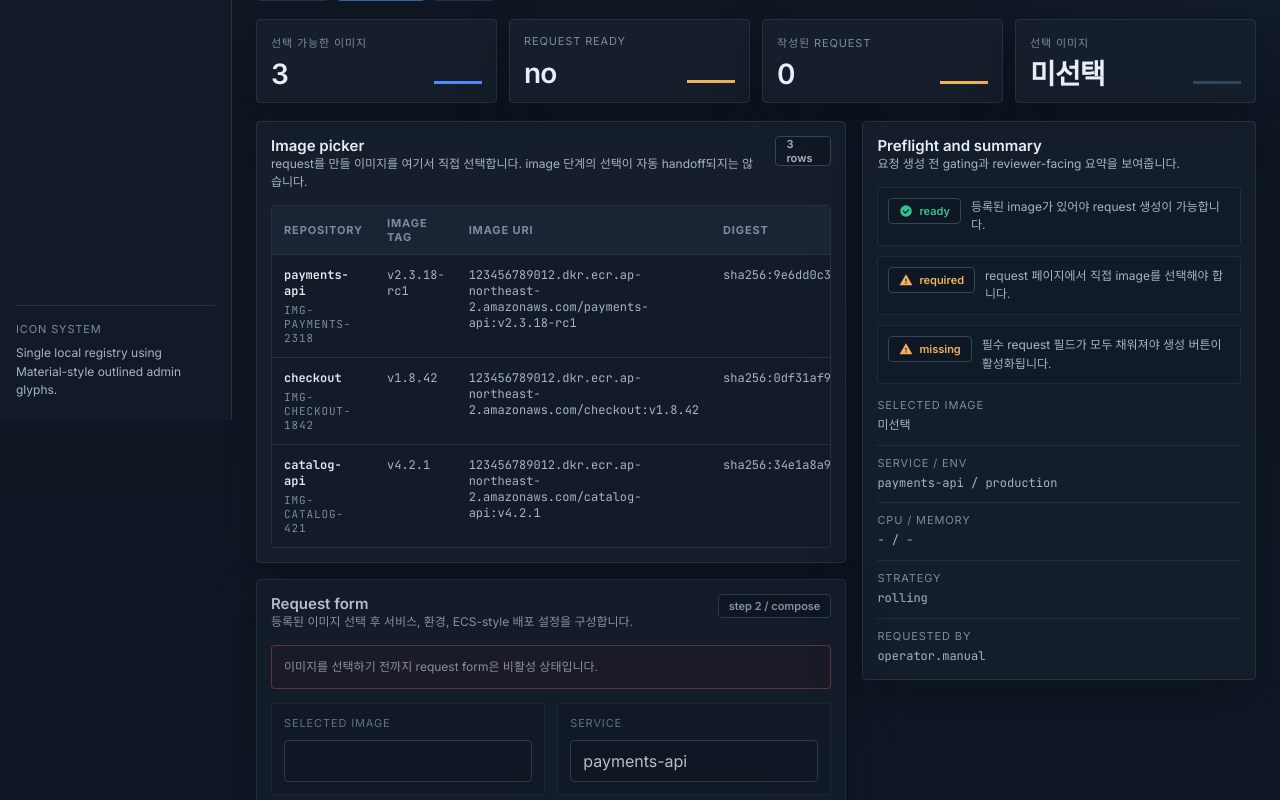
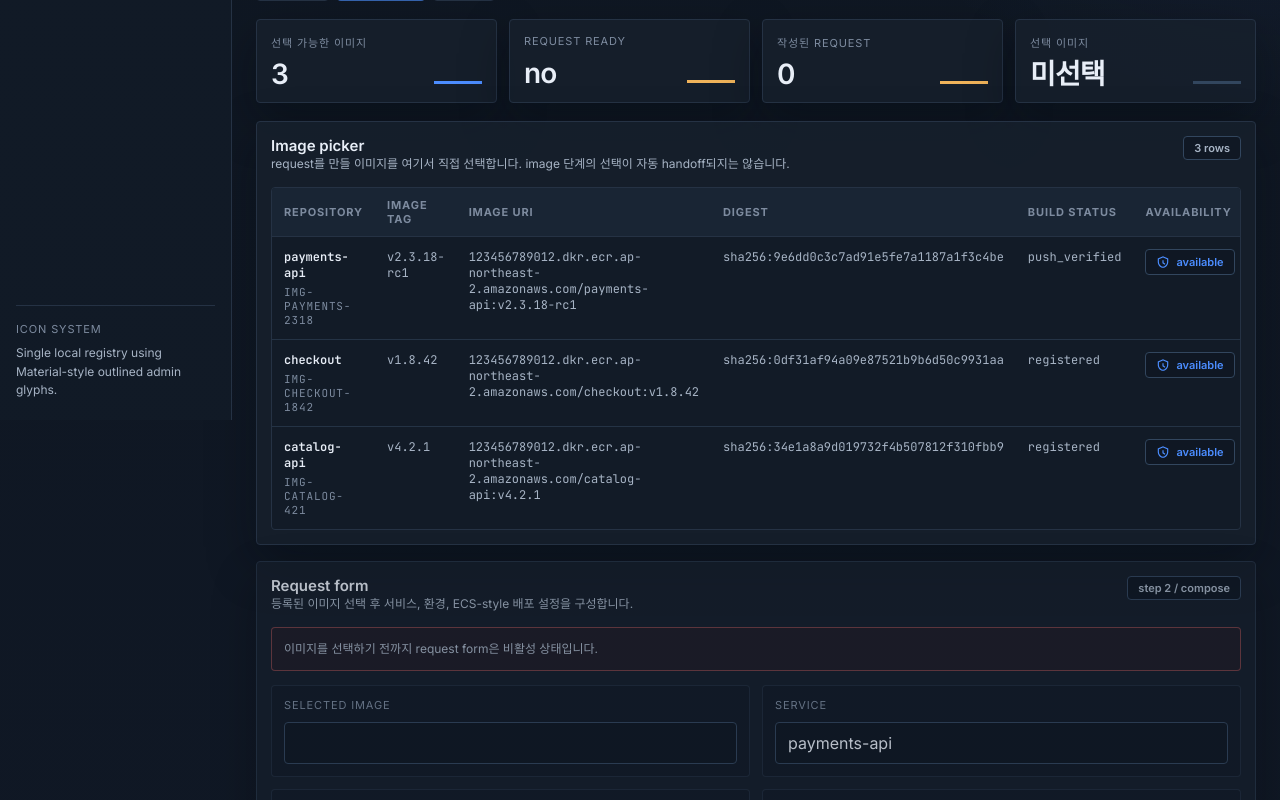
Before and after one commit to tahooki/a2ui-poc-rt-new-3, a Next.js app: page /deploy/request in a window 1280 px wide. Shown: the part 380-1180 px from the top of the page. Built offline with nearby package versions, Linux system fonts and the light colour scheme.

Commit message:
Refactor request stage layout and remove unused preflight summary section

```diff
--- a/src/devops-console/deploy/deploy-workflow-page.tsx
+++ b/src/devops-console/deploy/deploy-workflow-page.tsx
@@ -418,7 +418,7 @@ export function DeployWorkflowPage({ stage }: { stage: DeployStage }) {
           )}
         </>
       ) : stage === "request" ? (
-        <div className={styles.workspaceGrid}>
+        <div className={styles.workspaceGridSingle}>
           <div className={styles.mainColumn}>
             {deployPage.images.length > 0 ? (
               <DataTable
@@ -573,55 +573,6 @@ export function DeployWorkflowPage({ stage }: { stage: DeployStage }) {
                   </button>
                 </div>
               </fieldset>
-            </section>
-          </div>
-
-          <div className={styles.detailColumn}>
-            <section className={styles.panel}>
-              <div className={styles.panelHeader}>
-                <div>
-                  <h2 className={styles.panelTitle}>Preflight and summary</h2>
-                  <p className={styles.panelDescription}>요청 생성 전 gating과 reviewer-facing 요약을 보여줍니다.</p>
-                </div>
-              </div>
-              <div className={styles.checkList}>
-                <div className={styles.checkItem}>
-                  <StatusChip label={deployPage.images.length > 0 ? "ready" : "blocked"} tone={deployPage.images.length > 0 ? "success" : "danger"} />
-                  <span className={styles.propertyValue}>등록된 image가 있어야 request 생성이 가능합니다.</span>
-                </div>
-                <div className={styles.checkItem}>
-                  <StatusChip label={requestDraft.selectedImageId ? "selected" : "required"} tone={requestDraft.selectedImageId ? "success" : "warning"} />
-                  <span className={styles.propertyValue}>request 페이지에서 직접 image를 선택해야 합니다.</span>
-                </div>
-                <div className={styles.checkItem}>
-                  <StatusChip label={requestDraftReady ? "complete" : "missing"} tone={requestDraftReady ? "success" : "warning"} />
-                  <span className={styles.propertyValue}>필수 request 필드가 모두 채워져야 생성 버튼이 활성화됩니다.</span>
-                </div>
-              </div>
-              <div className={styles.propertyList}>
-                <div className={styles.propertyItem}>
-                  <div className={styles.metaLabel}>Selected image</div>
-                  <div className={`${styles.propertyValue} ${styles.mono}`}>{selectedRequestImage?.imageUri ?? "미선택"}</div>
-                </div>
-                <div className={styles.propertyItem}>
-                  <div className={styles.metaLabel}>Service / Env</div>
-                  <div className={`${styles.propertyValue} ${styles.mono}`}>{requestDraft.service || "-"} / {requestDraft.environment}</div>
-                </div>
-                <div className={styles.propertyItem}>
-                  <div className={styles.metaLabel}>CPU / Memory</div>
-                  <div className={`${styles.propertyValue} ${styles.mono}`}>
-                    {requestDraft.cpu ? getCpuLabel(requestDraft.cpu) : "-"} / {requestDraft.memory ? getMemoryLabel(requestDraft.memory) : "-"}
-                  </div>
-                </div>
-                <div className={styles.propertyItem}>
-                  <div className={styles.metaLabel}>Strategy</div>
-                  <div className={`${styles.propertyValue} ${styles.mono}`}>{requestDraft.deploymentStrategy}</div>
-                </div>
-                <div className={styles.propertyItem}>
-                  <div className={styles.metaLabel}>Requested by</div>
-                  <div className={`${styles.propertyValue} ${styles.mono}`}>{requestDraft.requestedBy || "-"}</div>
-                </div>
-              </div>
             </section>
           </div>
         </div>
```
